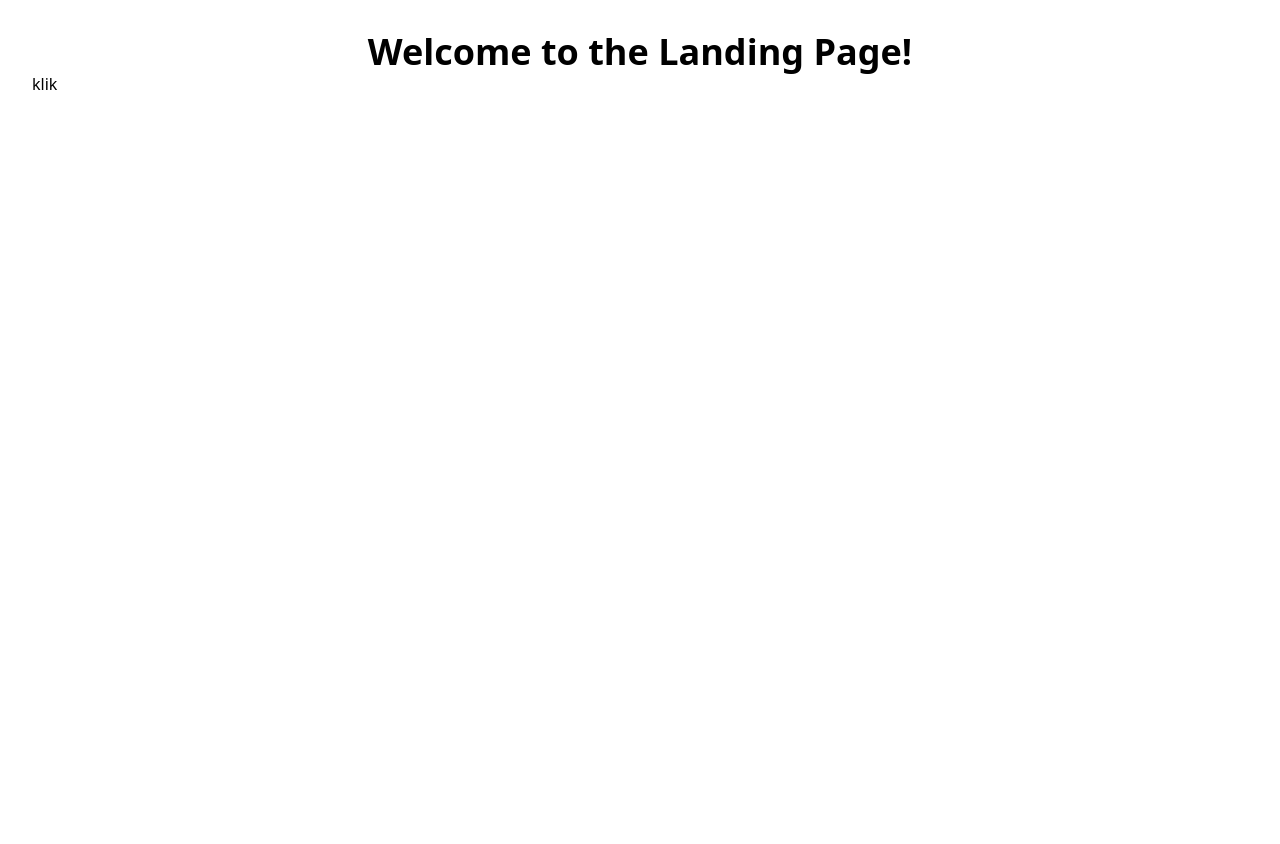
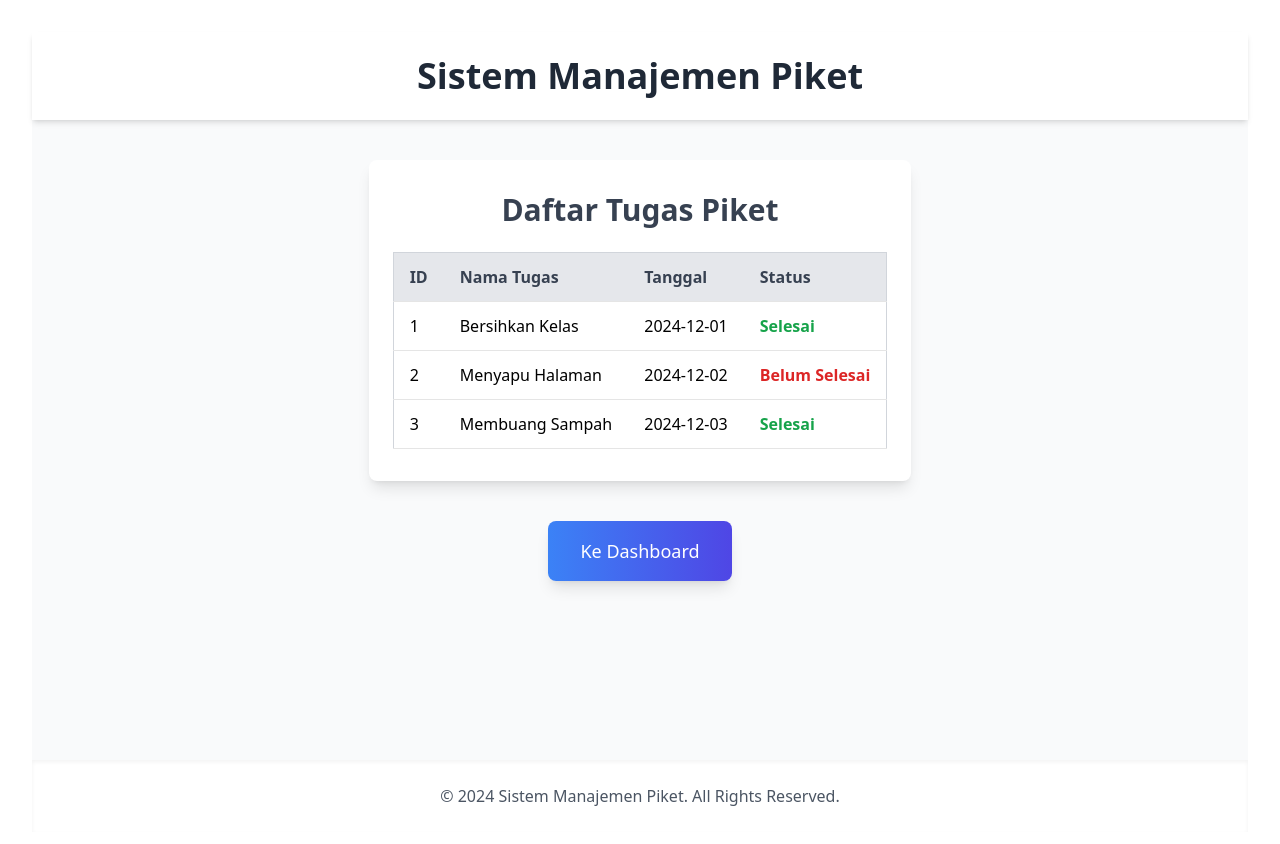
Before and after one commit to Abdul-liebert/Saas-2024, a Next.js app: page / in a window 1280 px wide. Shown: the top 844 px of the page. Before the commit the page ends 800 px from the top, so only its background shows below. Built offline with nearby package versions, Linux system fonts and the light colour scheme; what tailwindcss-debug-screens would draw is missing.

Commit message:
landing page - baim

```diff
--- a/src/app/page.tsx
+++ b/src/app/page.tsx
@@ -1,9 +1,71 @@
+"use client";
+import React, { useState } from "react";
+
 export default function HomePage() {
+  const [tasks, setTasks] = useState([
+    { id: 1, name: "Bersihkan Kelas", date: "2024-12-01", status: "Selesai" },
+    { id: 2, name: "Menyapu Halaman", date: "2024-12-02", status: "Belum Selesai" },
+    { id: 3, name: "Membuang Sampah", date: "2024-12-03", status: "Selesai" },
+  ]);
+
   return (
-    <div>
-      <h1 className="text-4xl font-bold text-center">Welcome to the Landing Page!</h1>
-      {/* Konten lainnya */}
-      <button><a href="/dashboard">klik</a></button>
+    <div className="min-h-screen bg-gray-50 flex flex-col items-center">
+      <header className="w-full bg-white shadow-md">
+        <div className="container mx-auto p-6">
+          <h1 className="text-4xl font-bold text-center text-gray-800">Sistem Manajemen Piket</h1>
+        </div>
+      </header>
+
+      <main className="flex-grow flex flex-col items-center mt-10">
+        <section className="w-full max-w-6xl px-6 py-8 bg-white rounded-lg shadow-lg">
+          <h2 className="text-3xl font-semibold mb-6 text-gray-700 text-center">Daftar Tugas Piket</h2>
+
+          <div className="overflow-x-auto">
+            <table className="min-w-full bg-white border border-gray-300 rounded-lg">
+              <thead className="bg-gray-200 text-gray-700">
+                <tr>
+                  <th className="py-3 px-4 border-b text-left">ID</th>
+                  <th className="py-3 px-4 border-b text-left">Nama Tugas</th>
+                  <th className="py-3 px-4 border-b text-left">Tanggal</th>
+                  <th className="py-3 px-4 border-b text-left">Status</th>
+                </tr>
+              </thead>
+              <tbody>
+                {tasks.map((task) => (
+                  <tr key={task.id} className="hover:bg-gray-100 transition duration-200">
+                    <td className="py-3 px-4 border-b">{task.id}</td>
+                    <td className="py-3 px-4 border-b">{task.name}</td>
+                    <td className="py-3 px-4 border-b">{task.date}</td>
+                    <td className="py-3 px-4 border-b">
+                      <span
+                        className={`font-semibold ${
+                          task.status === "Selesai" ? "text-green-600" : "text-red-600"
+                        }`}
+                      >
+                        {task.status}
+                      </span>
+                    </td>
+                  </tr>
+                ))}
+              </tbody>
+            </table>
+          </div>
+        </section>
+
+        <div className="mt-10">
+          <a href="/dashboard">
+            <button className="px-8 py-4 text-lg text-white bg-gradient-to-r from-blue-500 to-indigo-600 rounded-lg shadow-lg hover:shadow-xl transition duration-300 transform hover:scale-105">
+              Ke Dashboard
+            </button>
+          </a>
+        </div>
+      </main>
+
+      <footer className="w-full bg-white shadow-inner mt-10">
+        <div className="container mx-auto p-6 text-center text-gray-600">
+          <p>&copy; 2024 Sistem Manajemen Piket. All Rights Reserved.</p>
+        </div>
+      </footer>
     </div>
   );
 }
```
